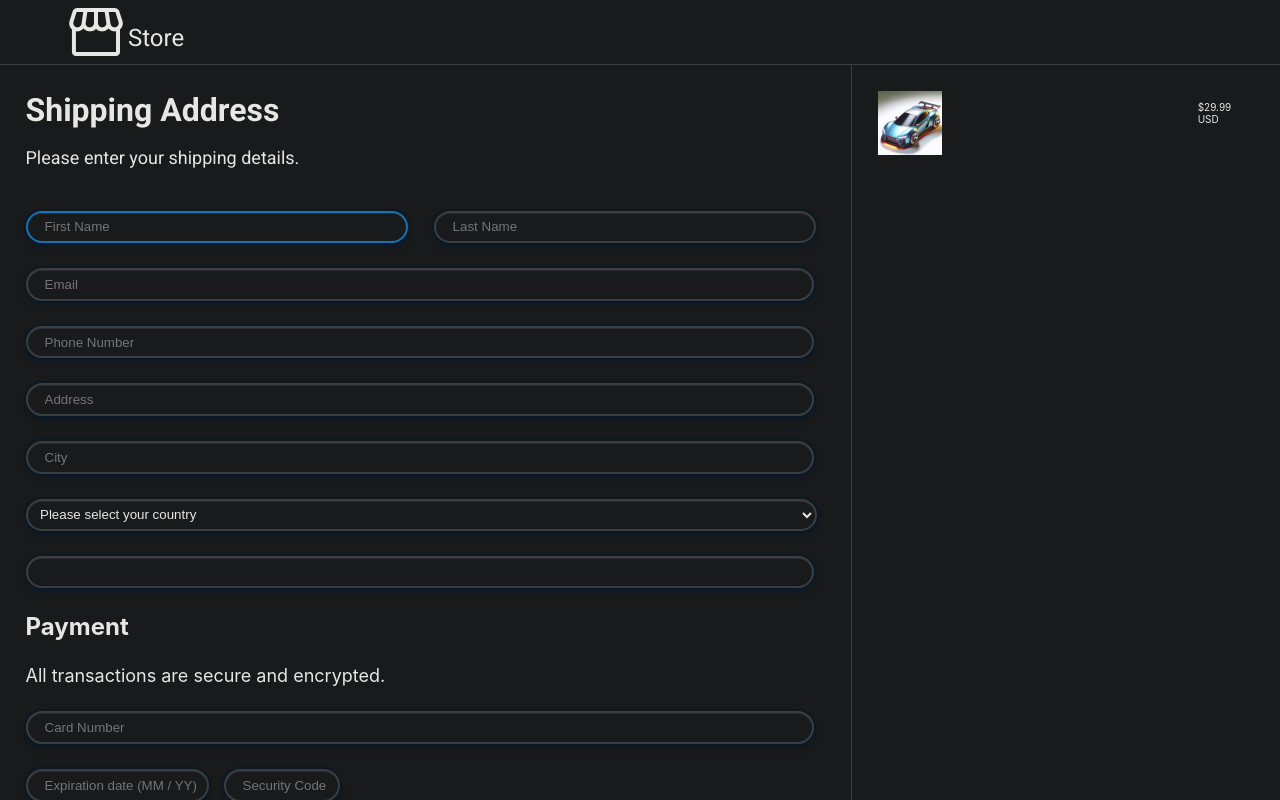
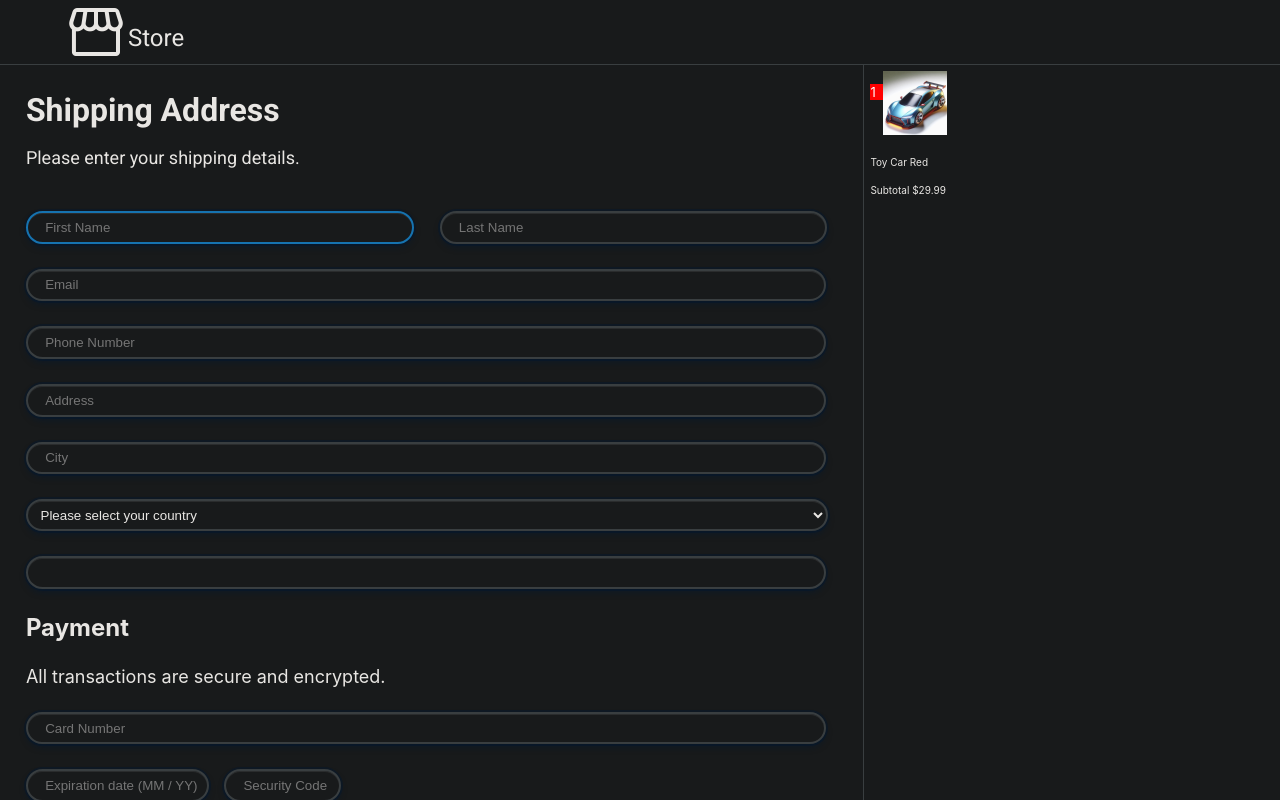
Before and after one commit to TroyWarez/basic-site, a React (Vite) app: page / in a window 1280 px wide. Shown: the top 800 px of the page. Built offline with nearby package versions, Linux system fonts and the light colour scheme.

Commit message:
refactor css

```diff
--- a/src/components/CheckoutCart/CheckoutCart.module.css
+++ b/src/components/CheckoutCart/CheckoutCart.module.css
@@ -9,3 +9,10 @@
        padding-right: 2%;
        font-size: x-small;
 }
+.quantityNumber {
+       background-color: rgb(255, 0, 0);
+       color: white;
+       width: 1em;
+       font-size: small;
+       float: left;
+}
--- a/src/components/CheckoutCart/CheckoutCart.tsx
+++ b/src/components/CheckoutCart/CheckoutCart.tsx
@@ -1,16 +1,25 @@
 import React from 'react'
 import classes from "../CheckoutCart/CheckoutCart.module.css"
+import CartItem from "../../models/CartItem"
 interface CartProps {
+  cartItems: CartItem[];
   className?: string;
 }
-const CheckoutCart = () => {
+const CheckoutCart = ({ cartItems, className}: CartProps) => {
   return (
     <>
-    <div className={classes.CheckoutCart}>
-        <img src="Toy Car.jpg" alt='ProductImage'/>
+    <div>
+    {cartItems.map((cartItem) => (
+          <div className={`${classes.CheckoutCart} ${className}`}>
+              <img src={cartItem.productImagePath} alt='ProductImage'/>
+              <p className={classes.quantityNumber}>{cartItems.length}</p>
+              <p className={classes.p}>{cartItem.displayItemName}</p>
+              <p className={classes.p}>{`Subtotal             ${cartItem.displayCurrencyValue}`}</p>
+          </div>
+    ))}
     </div>
-            <p className={classes.p}>{'$29.99 USD'}</p>
-            </>
+    </>
+
   )
 }
 export default CheckoutCart
--- a/src/components/CheckoutContainer/CheckoutContainer.tsx
+++ b/src/components/CheckoutContainer/CheckoutContainer.tsx
@@ -1,11 +1,14 @@
 import classes from './CheckoutContainer.module.css'
 import CheckoutCart from '../CheckoutCart/CheckoutCart'
+import CartItem from "../../models/CartItem.tsx";
 import OrderForm from '../OrderForm/OrderForm'
 const CheckoutContainer = () => {
+  const cartItems: CartItem[] = [
+    {displayCurrencyValue:'$29.99', productImagePath:'Toy Car.jpg', displayItemName: 'Toy Car Red'}];
   return (
     <div className={classes.CheckoutContainer}>
         <OrderForm/>
-        <CheckoutCart/>
+        <CheckoutCart cartItems={cartItems}/>
     </div>
   )
 }
--- /dev/null
+++ b/src/models/CartItem.tsx
@@ -0,0 +1,7 @@
+export default interface CartItem {
+    value?: number | string;
+    sku?: number | string;
+    displayItemName?: string;
+    displayCurrencyValue?: string;
+    productImagePath?: string;
+}
```
